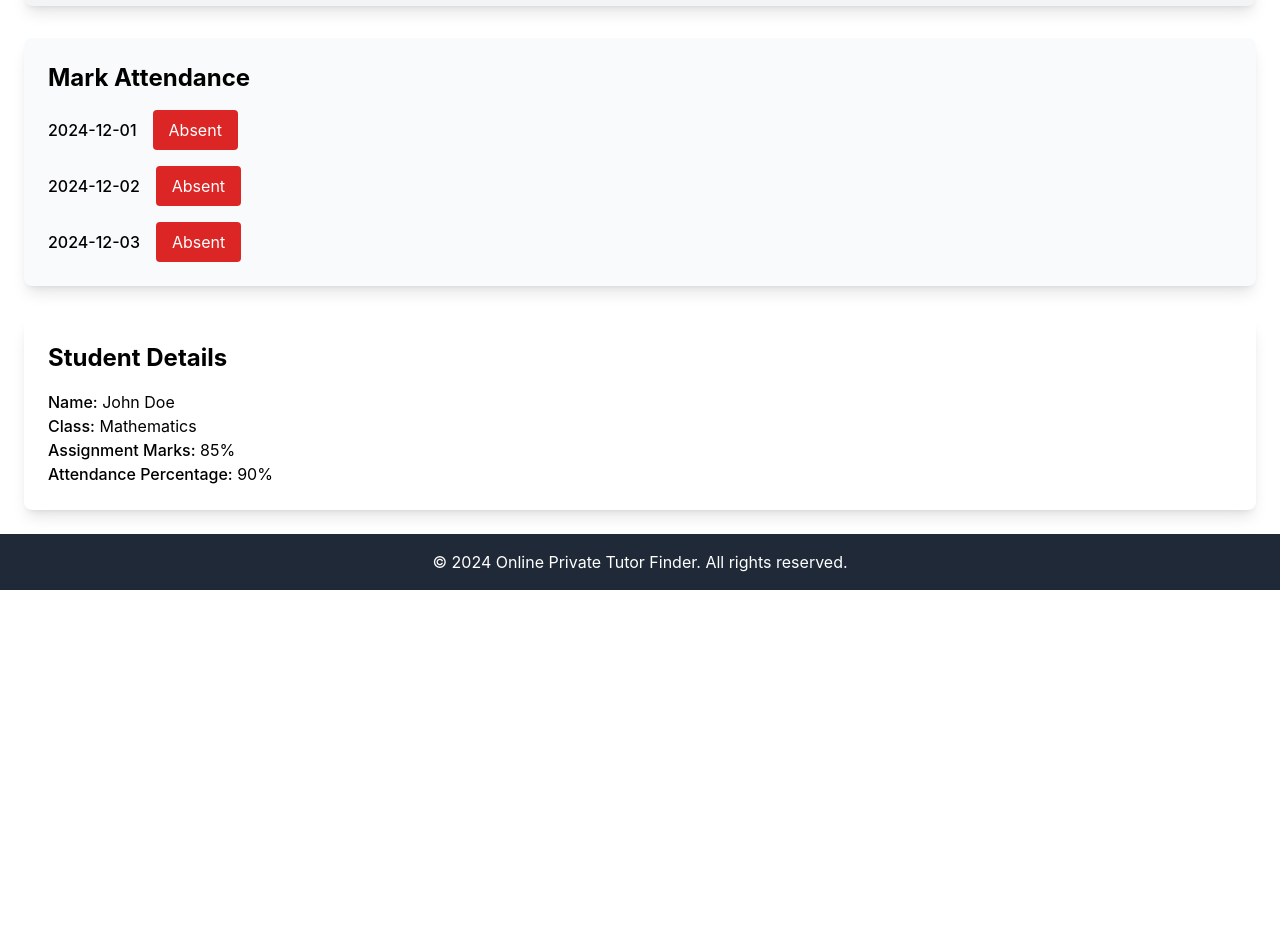
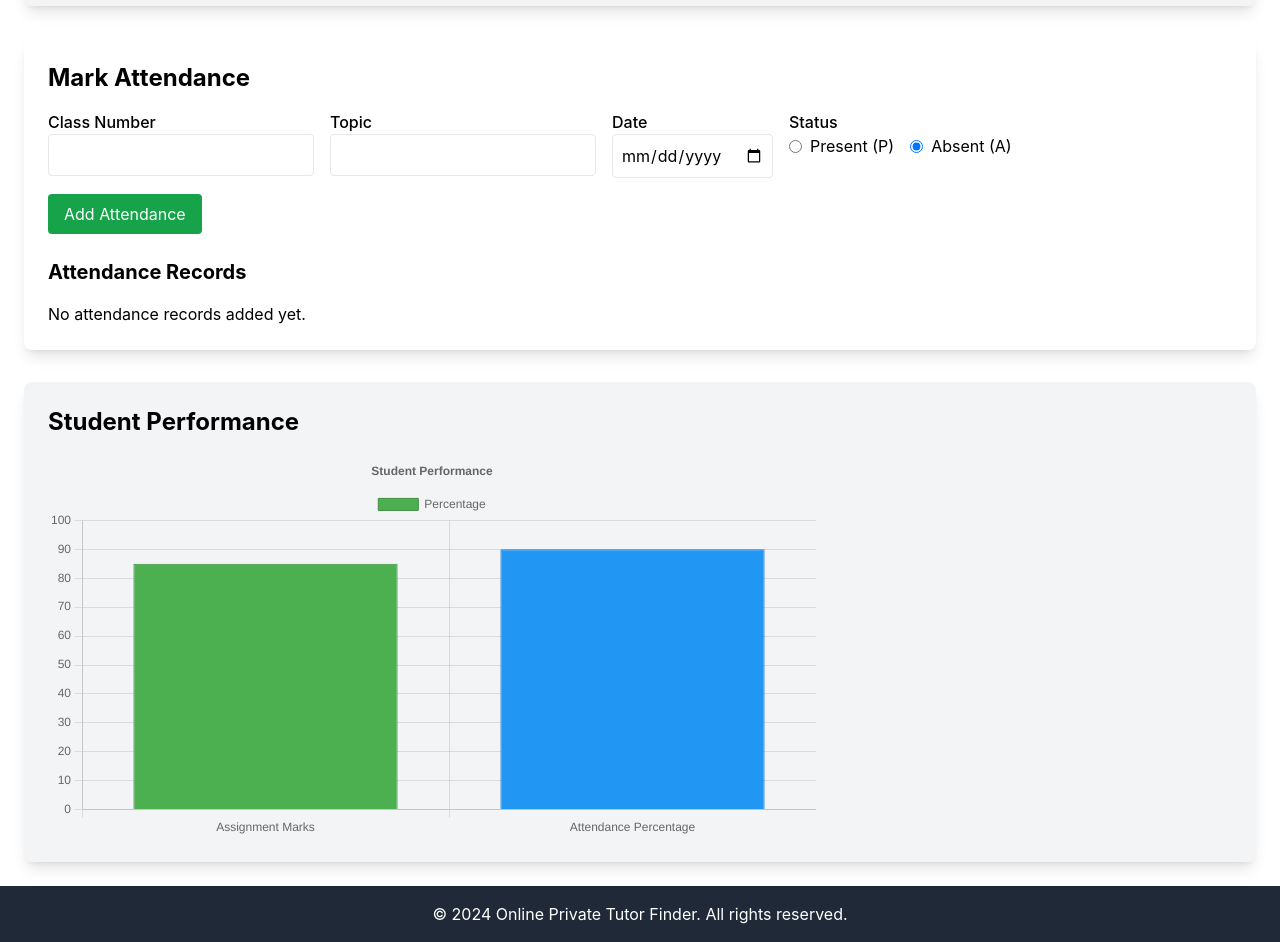
Before and after one commit to hamdanbaig12/online-tutor-finder, a React (Create React App) app: page /registered-student-detail in a window 1280 px wide. Shown: the part 780-1722 px from the top of the page. Before the commit the page ends 1370 px from the top, so only its background shows below. Built offline with nearby package versions, Linux system fonts and the light colour scheme.

Commit message:
Change the UI of registered student detail and registered coourse detail

```diff
--- a/package.json
+++ b/package.json
@@ -5,10 +5,12 @@
   "dependencies": {
     "@headlessui/react": "^2.2.0",
     "autoprefixer": "^10.4.20",
+    "chart.js": "^4.4.7",
     "cra-template": "1.2.0",
     "postcss": "^8.4.49",
-    "react": "^19.0.0",
-    "react-dom": "^19.0.0",
+    "react": "^18.3.1",
+    "react-chartjs-2": "^5.2.0",
+    "react-dom": "^18.3.1",
     "react-hook-form": "^7.54.1",
     "react-icons": "^5.4.0",
     "react-router-dom": "^7.0.2",
--- a/src/components/RegisteredStudentDetail.js
+++ b/src/components/RegisteredStudentDetail.js
@@ -1,34 +1,119 @@
 import React, { useState } from "react";
+import { Bar } from "react-chartjs-2";
+import {
+  Chart as ChartJS,
+  CategoryScale,
+  LinearScale,
+  BarElement,
+  Title,
+  Tooltip,
+  Legend,
+} from "chart.js";
+
+// Register chart components
+ChartJS.register(CategoryScale, LinearScale, BarElement, Title, Tooltip, Legend);
 
 const RegisteredStudentDetail = () => {
   const [assignments, setAssignments] = useState([]);
-  const [attendance, setAttendance] = useState({});
-  const [studentDetails, setStudentDetails] = useState({
-    name: "John Doe",
-    class: "Mathematics",
-    assignmentMarks: 85,
-    attendancePercentage: 90,
+  const [studentSubmissions, setStudentSubmissions] = useState([]);
+  const [attendance, setAttendance] = useState([]);
+  const [newAttendance, setNewAttendance] = useState({
+    classNumber: "",
+    topic: "",
+    date: "",
+    status: "A", // Default to absent
   });
+
+  const [newAssignment, setNewAssignment] = useState({
+    heading: "",
+    uploadDate: "",
+    endDate: "",
+    file: null,
+  });
+
+  const [gradingData, setGradingData] = useState({
+    fullMarks: "",
+    obtainedMarks: "",
+  });
+
+  const [studentDetails] = useState({
+    assignmentMarks: 85, // Percentage
+    attendancePercentage: 90, // Percentage
+  });
+
+  // Chart data and options
+  const chartData = {
+    labels: ["Assignment Marks", "Attendance Percentage"],
+    datasets: [
+      {
+        label: "Percentage",
+        data: [studentDetails.assignmentMarks, studentDetails.attendancePercentage],
+        backgroundColor: ["#4caf50", "#2196f3"],
+        borderColor: ["#3e8e41", "#1976d2"],
+        borderWidth: 1,
+      },
+    ],
+  };
+
+  const chartOptions = {
+    responsive: true,
+    plugins: {
+      legend: {
+        position: "top",
+      },
+      title: {
+        display: true,
+        text: "Student Performance",
+      },
+    },
+    scales: {
+      y: {
+        beginAtZero: true,
+        max: 100,
+        ticks: {
+          stepSize: 10,
+        },
+      },
+    },
+  };
 
   // Handle adding an assignment
   const handleAddAssignment = (e) => {
     e.preventDefault();
-    const newAssignment = {
-      heading: e.target.heading.value,
-      uploadDate: e.target.uploadDate.value,
-      endDate: e.target.endDate.value,
-      file: e.target.file.files[0]?.name || "No file uploaded",
-    };
-    setAssignments([...assignments, newAssignment]);
-    e.target.reset();
+    if (
+      newAssignment.heading &&
+      newAssignment.uploadDate &&
+      newAssignment.endDate &&
+      newAssignment.file
+    ) {
+      setAssignments([...assignments, newAssignment]);
+      setNewAssignment({ heading: "", uploadDate: "", endDate: "", file: null });
+    }
   };
 
-  // Handle attendance marking
-  const handleMarkAttendance = (date) => {
-    setAttendance((prev) => ({
-      ...prev,
-      [date]: !prev[date], // Toggle attendance
-    }));
+  // Handle student assignment grading
+  const handleGradeAssignment = (index, e) => {
+    e.preventDefault();
+    const updatedSubmissions = [...studentSubmissions];
+    updatedSubmissions[index].grading = {
+      fullMarks: gradingData.fullMarks,
+      obtainedMarks: gradingData.obtainedMarks,
+    };
+    setStudentSubmissions(updatedSubmissions);
+    setGradingData({ fullMarks: "", obtainedMarks: "" });
+  };
+
+  // Handle adding a new attendance record
+  const handleAddAttendance = (e) => {
+    e.preventDefault();
+    if (
+      newAttendance.classNumber &&
+      newAttendance.topic &&
+      newAttendance.date
+    ) {
+      setAttendance([...attendance, newAttendance]);
+      setNewAttendance({ classNumber: "", topic: "", date: "", status: "A" });
+    }
   };
 
   return (
@@ -50,7 +135,10 @@ const RegisteredStudentDetail = () => {
             <label className="block font-medium">Assignment Heading</label>
             <input
               type="text"
-              name="heading"
+              value={newAssignment.heading}
+              onChange={(e) =>
+                setNewAssignment({ ...newAssignment, heading: e.target.value })
+              }
               required
               className="w-full p-2 border rounded"
             />
@@ -60,7 +148,13 @@ const RegisteredStudentDetail = () => {
               <label className="block font-medium">Upload Date</label>
               <input
                 type="date"
-                name="uploadDate"
+                value={newAssignment.uploadDate}
+                onChange={(e) =>
+                  setNewAssignment({
+                    ...newAssignment,
+                    uploadDate: e.target.value,
+                  })
+                }
                 required
                 className="w-full p-2 border rounded"
               />
@@ -69,7 +163,13 @@ const RegisteredStudentDetail = () => {
               <label className="block font-medium">End Date</label>
               <input
                 type="date"
-                name="endDate"
+                value={newAssignment.endDate}
+                onChange={(e) =>
+                  setNewAssignment({
+                    ...newAssignment,
+                    endDate: e.target.value,
+                  })
+                }
                 required
                 className="w-full p-2 border rounded"
               />
@@ -77,7 +177,18 @@ const RegisteredStudentDetail = () => {
           </div>
           <div>
             <label className="block font-medium">Upload Assignment</label>
-            <input type="file" name="file" accept=".docx" className="w-full p-2 border rounded" />
+            <input
+              type="file"
+              onChange={(e) =>
+                setNewAssignment({
+                  ...newAssignment,
+                  file: e.target.files[0]?.name,
+                })
+              }
+              accept=".docx,.pdf,.ppt,.zip"
+              required
+              className="w-full p-2 border rounded"
+            />
           </div>
           <button
             type="submit"
@@ -107,44 +218,139 @@ const RegisteredStudentDetail = () => {
       </section>
 
       {/* Attendance Section */}
-      <section className="bg-gray-50 p-6 rounded-lg shadow-lg">
+      <section className="bg-white p-6 rounded-lg shadow-lg">
         <h2 className="text-2xl font-bold mb-4">Mark Attendance</h2>
-        <div className="space-y-4">
-          {["2024-12-01", "2024-12-02", "2024-12-03"].map((date) => (
-            <div key={date} className="flex items-center space-x-4">
-              <span className="font-medium">{date}</span>
-              <button
-                onClick={() => handleMarkAttendance(date)}
-                className={`py-2 px-4 rounded ${
-                  attendance[date]
-                    ? "bg-green-600 text-white"
-                    : "bg-red-600 text-white"
-                }`}
-              >
-                {attendance[date] ? "Present" : "Absent"}
-              </button>
+        <form onSubmit={handleAddAttendance} className="space-y-4">
+          <div className="flex space-x-4">
+            <div>
+              <label className="block font-medium">Class Number</label>
+              <input
+                type="text"
+                value={newAttendance.classNumber}
+                onChange={(e) =>
+                  setNewAttendance({
+                    ...newAttendance,
+                    classNumber: e.target.value,
+                  })
+                }
+                required
+                className="w-full p-2 border rounded"
+              />
             </div>
-          ))}
+            <div>
+              <label className="block font-medium">Topic</label>
+              <input
+                type="text"
+                value={newAttendance.topic}
+                onChange={(e) =>
+                  setNewAttendance({
+                    ...newAttendance,
+                    topic: e.target.value,
+                  })
+                }
+                required
+                className="w-full p-2 border rounded"
+              />
+            </div>
+            <div>
+              <label className="block font-medium">Date</label>
+              <input
+                type="date"
+                value={newAttendance.date}
+                onChange={(e) =>
+                  setNewAttendance({
+                    ...newAttendance,
+                    date: e.target.value,
+                  })
+                }
+                required
+                className="w-full p-2 border rounded"
+              />
+            </div>
+            <div>
+              <label className="block font-medium">Status</label>
+              <div className="flex space-x-4">
+                <label className="flex items-center">
+                  <input
+                    type="radio"
+                    name="attendanceStatus"
+                    value="P"
+                    checked={newAttendance.status === "P"}
+                    onChange={(e) =>
+                      setNewAttendance({
+                        ...newAttendance,
+                        status: e.target.value,
+                      })
+                    }
+                    className="mr-2"
+                  />
+                  Present (P)
+                </label>
+                <label className="flex items-center">
+                  <input
+                    type="radio"
+                    name="attendanceStatus"
+                    value="A"
+                    checked={newAttendance.status === "A"}
+                    onChange={(e) =>
+                      setNewAttendance({
+                        ...newAttendance,
+                        status: e.target.value,
+                      })
+                    }
+                    className="mr-2"
+                  />
+                  Absent (A)
+                </label>
+              </div>
+            </div>
+          </div>
+          <button
+            type="submit"
+            className="bg-green-600 text-white py-2 px-4 rounded hover:bg-green-700"
+          >
+            Add Attendance
+          </button>
+        </form>
+
+        {/* Display Attendance Records */}
+        <div className="mt-6">
+          <h3 className="text-xl font-bold mb-4">Attendance Records</h3>
+          {attendance.length > 0 ? (
+            <table className="table-auto w-full border-collapse border">
+              <thead>
+                <tr className="bg-gray-200">
+                  <th className="border px-4 py-2">Class Number</th>
+                  <th className="border px-4 py-2">Topic</th>
+                  <th className="border px-4 py-2">Date</th>
+                  <th className="border px-4 py-2">Status</th>
+                </tr>
+              </thead>
+              <tbody>
+                {attendance.map((record, index) => (
+                  <tr key={index}>
+                    <td className="border px-4 py-2">{record.classNumber}</td>
+                    <td className="border px-4 py-2">{record.topic}</td>
+                    <td className="border px-4 py-2">{record.date}</td>
+                    <td className="border px-4 py-2">
+                      {record.status === "P" ? "Present" : "Absent"}
+                    </td>
+                  </tr>
+                ))}
+              </tbody>
+            </table>
+          ) : (
+            <p>No attendance records added yet.</p>
+          )}
         </div>
       </section>
 
-      {/* Student Details Section */}
-      <section className="bg-white p-6 rounded-lg shadow-lg">
-        <h2 className="text-2xl font-bold mb-4">Student Details</h2>
-        <p>
-          <span className="font-medium">Name:</span> {studentDetails.name}
-        </p>
-        <p>
-          <span className="font-medium">Class:</span> {studentDetails.class}
-        </p>
-        <p>
-          <span className="font-medium">Assignment Marks:</span>{" "}
-          {studentDetails.assignmentMarks}%
-        </p>
-        <p>
-          <span className="font-medium">Attendance Percentage:</span>{" "}
-          {studentDetails.attendancePercentage}%
-        </p>
+      {/* Student Performance Section */}
+      <section className="bg-gray-100 p-6 rounded-lg shadow-lg">
+        <h2 className="text-2xl font-bold mb-4">Student Performance</h2>
+        <div className="h-96">
+          <Bar data={chartData} options={chartOptions} />
+        </div>
       </section>
     </div>
   );
```
Also changed, not shown: src/components/StudentDashboard.js (+21 -17 lines), 1 other file (tests, documents, lock files or other folders).
